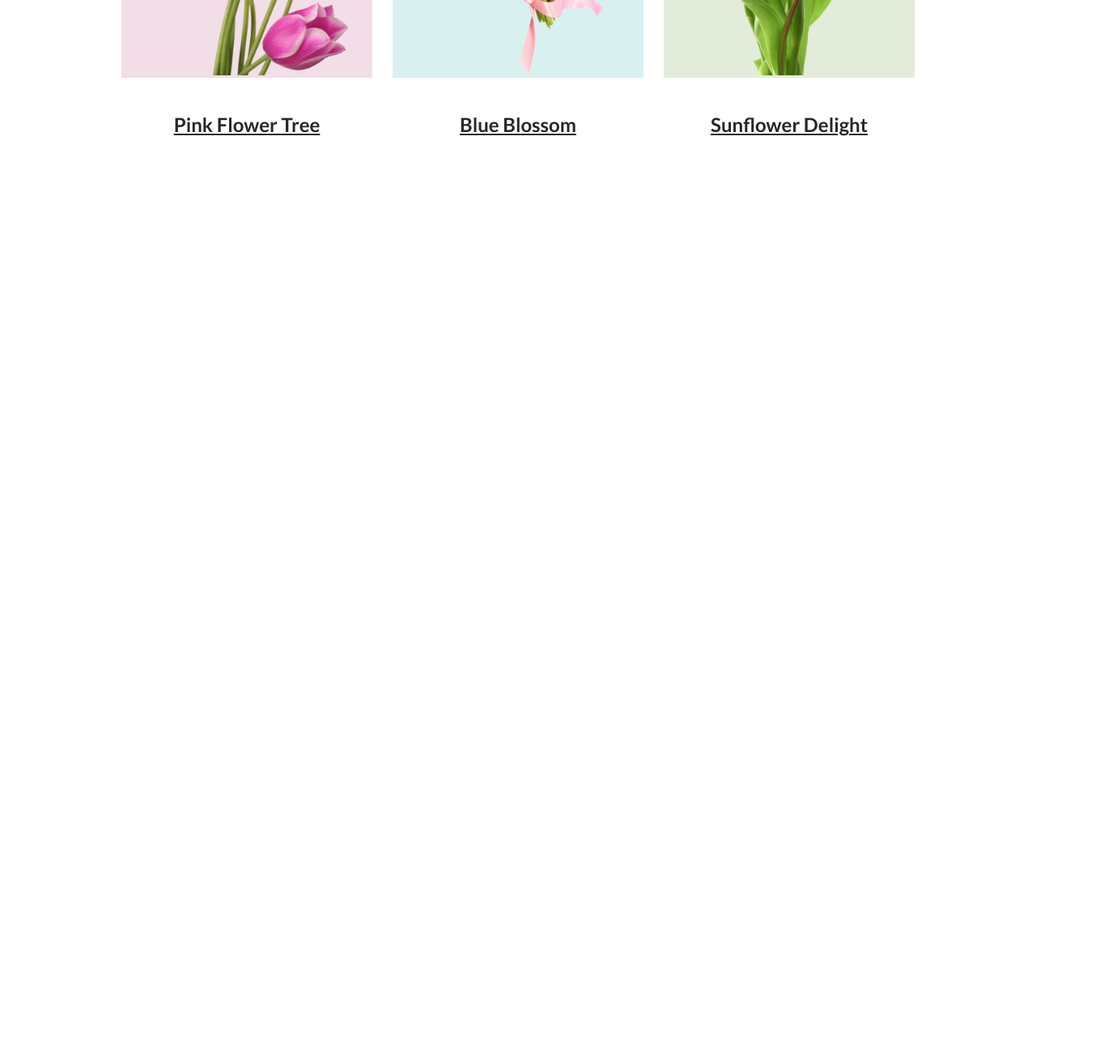
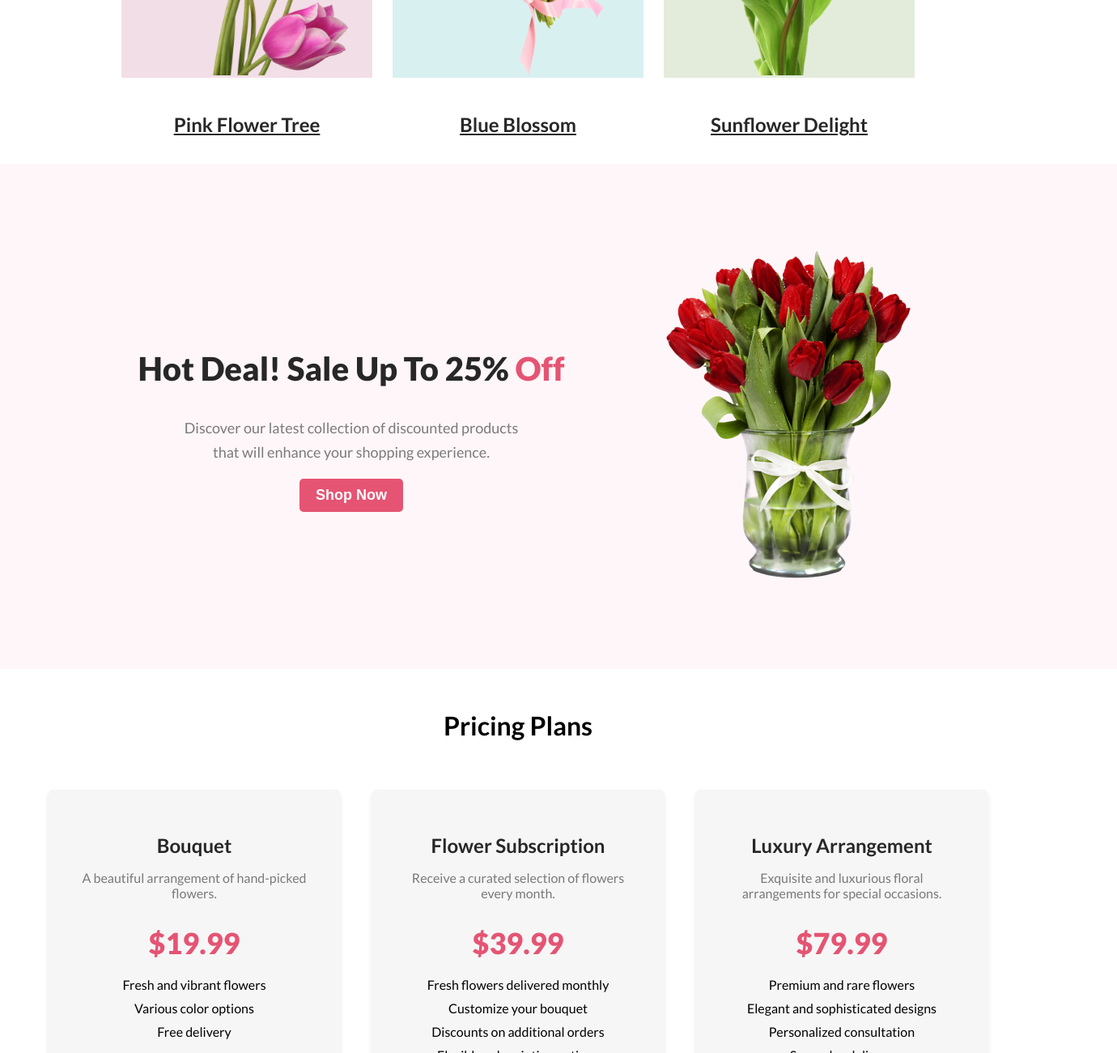
Before and after one commit to adnanalemran/flower-shop, a plain HTML site: page index.html in a window 1280 px wide. Shown: the part 1500-2800 px from the top of the page at 81% size, 1380 px wide, since content can reach past the window. Before the commit the page ends 1703 px from the top, so only its background shows below. Drawn offline with Linux system fonts and the light colour scheme.

Commit message:
price-section (Extra)

```diff
--- a/css/flower-show.css
+++ b/css/flower-show.css
@@ -113,3 +113,110 @@ body {
     line-height: 35px;
     text-decoration: underline;
 }
+.discount-aria-banner {
+    display: flex;
+    justify-content: center;
+    align-items: center;
+    background-color: #E554730D;
+    color: #fff;
+    padding:100px 50px;
+    width: 100%;
+}
+
+.discount-aria-banner-content {
+    text-align: center;
+    width: 60%;
+}
+
+.discount-aria-banner-title {
+    color: #272727;
+    font-size: 40px;
+    font-weight: 800;
+}
+
+.discount-aria-banner-title span {
+    color: #E55473;
+}
+
+.discount-aria-banner-description {
+    color: rgba(39, 39, 39, 0.60);
+    font-size: 18px;
+    font-weight: 400;
+    line-height: 30px;
+    display: inline-b;
+}
+
+.discount-aria-image {
+    width: 40%;
+}
+.price-section {
+    display: flex;
+    justify-content: center;
+    align-items: center;
+    flex-wrap: wrap;
+}
+.price-section-title {
+    text-align: center;
+    font-size: 32px;
+    font-weight: bold;
+    margin-bottom: 40px;
+    margin-top: 50px;
+}
+
+
+.price-item {
+    width: 300px;
+    height: 400px;
+    background-color: #F6F6F6;
+    border-radius: 5px;
+    padding: 30px;
+    margin: 20px;
+    text-align: center;
+    box-shadow: 0 4px 6px rgba(0, 0, 0, 0.1);
+}
+
+.price-title {
+    color: #272727;
+    font-size: 24px;
+    font-weight: 700;
+    margin-bottom: 10px;
+}
+
+.price-description {
+    color: rgba(39, 39, 39, 0.60);
+    font-size: 16px;
+    font-weight: 400;
+    margin-bottom: 20px;
+}
+
+.price-amount {
+    color: #E55473;
+    font-size: 36px;
+    font-weight: 800;
+    margin-bottom: 20px;
+}
+
+.price-features {
+    list-style-type: none;
+    padding: 0;
+    margin-bottom: 30px;
+}
+
+.price-features li {
+    margin-bottom: 10px;
+}
+
+.btn-primary {
+    background: #E55473;
+    border-radius: 5px;
+    border: 0;
+    color: #fff;
+    font-size: 18px;
+    font-weight: 700;
+    padding: 10px 20px;
+    transition: background-color 0.3s ease;
+}
+
+.btn-primary:hover {
+    background-color: #C64361;
+}
--- a/index.html
+++ b/index.html
@@ -64,6 +64,66 @@
         </section>
 
         <!-- end Featured Flowers -->
+        <!-- start discount aria banner -->
+        <section>
+            <div class="discount-aria-banner">
+                <div class="discount-aria-banner-content">
+                    <h1 class="discount-aria-banner-title">Hot Deal! Sale Up To 25% <span>Off</span></h1>
+                    <p class="discount-aria-banner-description">Discover our latest collection of discounted products
+                        <br>that will enhance your shopping experience.</p>
+                    <button class="btn-primary">Shop Now</button>
+                </div>
+                <div class="discount-aria-image">
+                    <img class="discount-aria-banner-image" src="images/pngwing 8.png" alt="">
+                </div>
+            </div>
+        </section>
+
+        <!-- end discount aria banner -->
+        <!-- start price-section  -->
+        <h2 class="price-section-title">Pricing Plans</h2>
+        <section class="price-section">
+
+            <div class="price-item">
+                <h3 class="price-title">Bouquet</h3>
+                <p class="price-description">A beautiful arrangement of hand-picked flowers.</p>
+                <h2 class="price-amount">$19.99</h2>
+                <ul class="price-features">
+                    <li>Fresh and vibrant flowers</li>
+                    <li>Various color options</li>
+                    <li>Free delivery</li>
+                </ul>
+                <button class="btn-primary">Add to Cart</button>
+            </div>
+            <div class="price-item">
+                <h3 class="price-title">Flower Subscription</h3>
+                <p class="price-description">Receive a curated selection of flowers every month.</p>
+                <h2 class="price-amount">$39.99</h2>
+                <ul class="price-features">
+                    <li>Fresh flowers delivered monthly</li>
+                    <li>Customize your bouquet</li>
+                    <li>Discounts on additional orders</li>
+                    <li>Flexible subscription options</li>
+                </ul>
+                <button class="btn-primary">Subscribe Now</button>
+            </div>
+            <div class="price-item">
+                <h3 class="price-title">Luxury Arrangement</h3>
+                <p class="price-description">Exquisite and luxurious floral arrangements for special occasions.</p>
+                <h2 class="price-amount">$79.99</h2>
+                <ul class="price-features">
+                    <li>Premium and rare flowers</li>
+                    <li>Elegant and sophisticated designs</li>
+                    <li>Personalized consultation</li>
+                    <li>Same-day delivery</li>
+                    <li>Complimentary gift packaging</li>
+                </ul>
+                <button class="btn-primary">Order Now</button>
+            </div>
+        </section>
+
+        <!-- end price-section  -->
+
 
     </main>
 </body>
```
